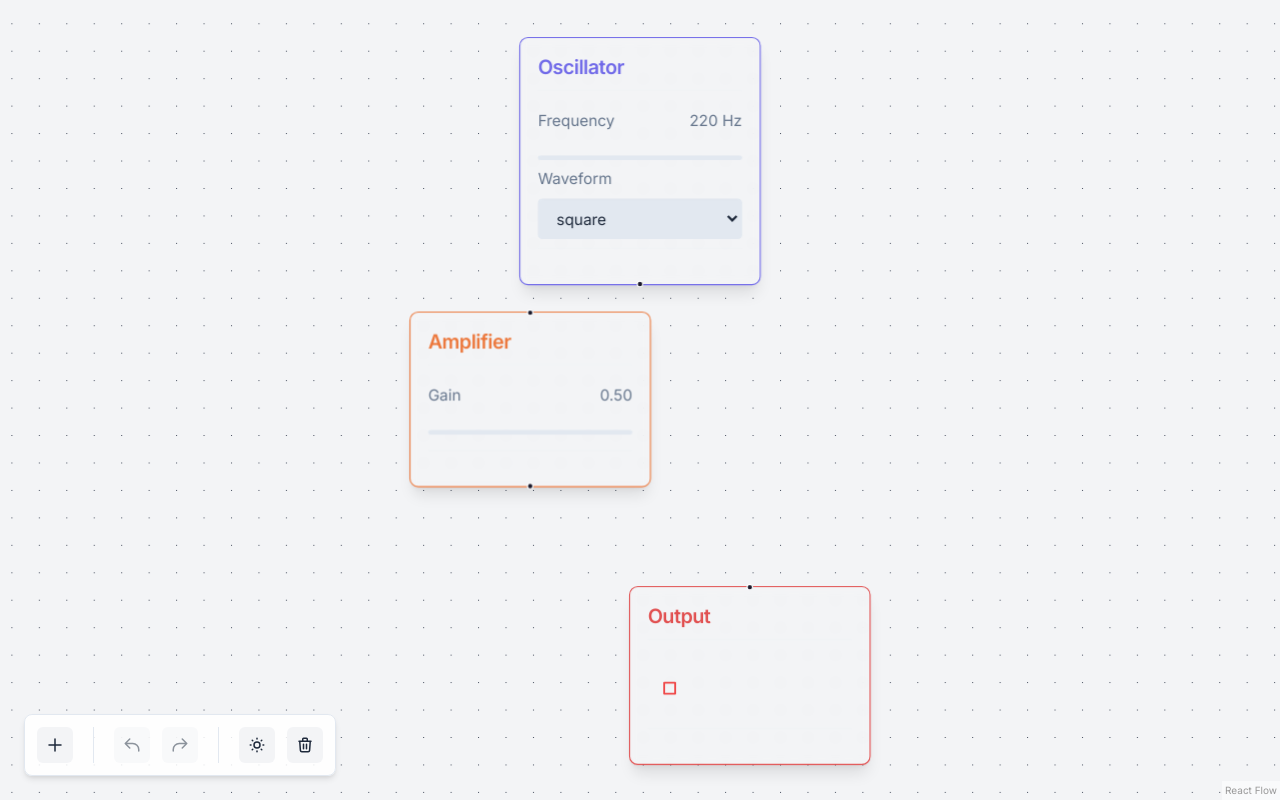
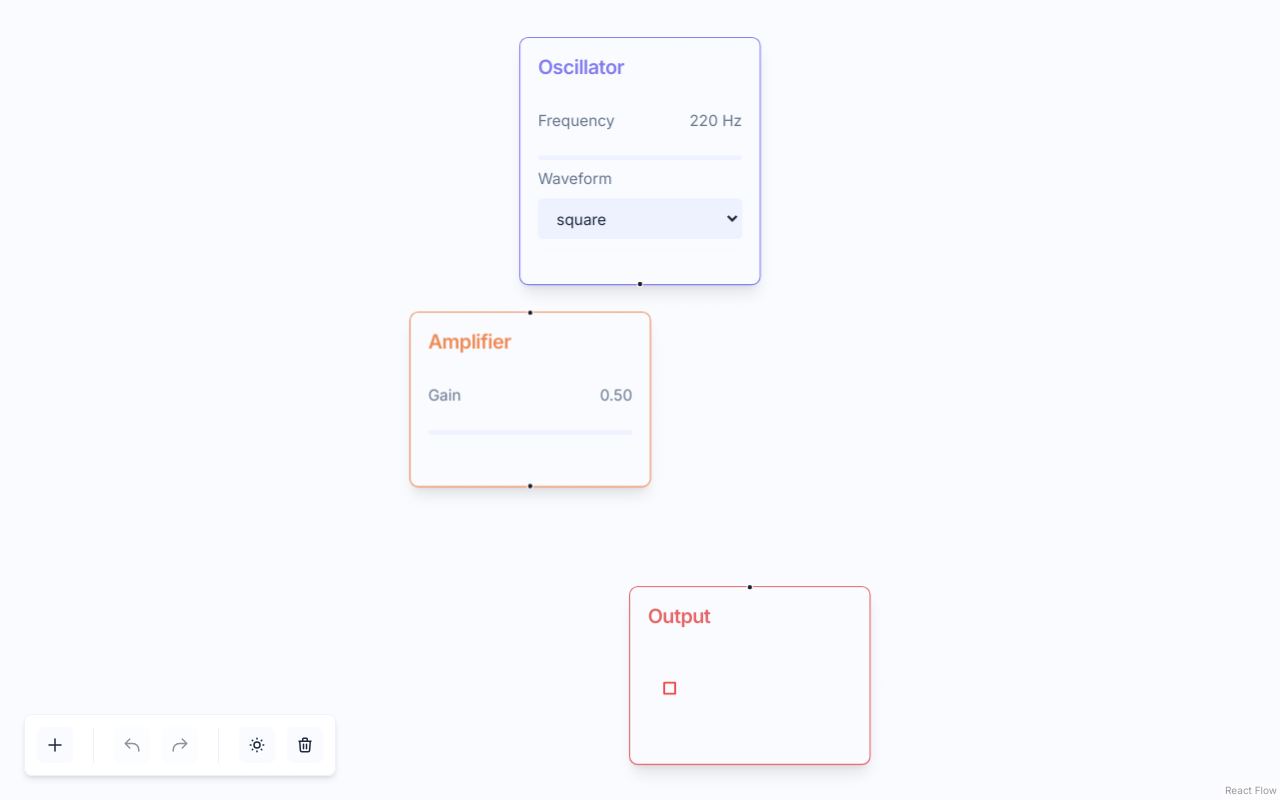
Before and after one commit to Poojan38380/AudioFlow-Studio, a React (Vite) app: page / in a window 1280 px wide. Built offline with nearby package versions, Linux system fonts and the light colour scheme.

Commit message:
Modified background colors for both light and dark themes.

```diff
--- a/src/App.jsx
+++ b/src/App.jsx
@@ -75,10 +75,10 @@ export default function App() {
     <div className="w-full h-full bg-background-primary transition-colors duration-200">
       <ReactFlow {...flowProps}>
         <Background
-          gap={[25, 25]}
+          gap={[20, 20]}
           size={1}
           color="currentColor"
-          className="text-background-tertiary/20"
+          className="text-background-tertiary"
           variant="dots"
         />
       </ReactFlow>
--- a/src/index.css
+++ b/src/index.css
@@ -5,47 +5,47 @@
 
 @layer base {
   :root {
-    /* Light theme variables */
+    /* Light theme variables - Updated for softer look */
     --color-primary-main: #6366f1;
     --color-primary-light: #818cf8;
     --color-primary-dark: #4f46e5;
     --color-primary-contrast: #ffffff;
 
-    --color-background-primary: #f3f4f6;
+    --color-background-primary: #fafbff;
     --color-background-secondary: rgba(255, 255, 255, 0.85);
-    --color-background-tertiary: #e2e8f0;
+    --color-background-tertiary: #eef2ff;
 
     --color-text-primary: #1e293b;
     --color-text-secondary: #64748b;
     --color-text-disabled: #94a3b8;
 
-    /* Vibrant node colors for light theme */
-    --color-nodes-audio: rgba(79, 70, 229, 0.8);
-    --color-nodes-effect: rgba(234, 88, 12, 0.8);
-    --color-nodes-input: rgba(5, 150, 105, 0.8);
-    --color-nodes-output: rgba(220, 38, 38, 0.8);
+    /* Softer node colors for light theme */
+    --color-nodes-audio: rgba(79, 70, 229, 0.7);
+    --color-nodes-effect: rgba(234, 88, 12, 0.7);
+    --color-nodes-input: rgba(5, 150, 105, 0.7);
+    --color-nodes-output: rgba(220, 38, 38, 0.7);
   }
 
   [data-theme="dark"] {
-    /* Dark theme variables - softer, easier on the eyes */
+    /* Dark theme variables - Updated for softer look */
     --color-primary-main: #818cf8;
     --color-primary-light: #6366f1;
     --color-primary-dark: #4f46e5;
     --color-primary-contrast: #ffffff;
 
-    --color-background-primary: #0f172a;
+    --color-background-primary: #1a1f35;
     --color-background-secondary: rgba(31, 41, 55, 0.85);
-    --color-background-tertiary: #374151;
+    --color-background-tertiary: #2a3347;
 
     --color-text-primary: #f1f5f9;
     --color-text-secondary: #cbd5e1;
     --color-text-disabled: #64748b;
 
-    /* Vibrant node colors for dark theme */
-    --color-nodes-audio: rgba(129, 140, 248, 0.8);
-    --color-nodes-effect: rgba(251, 146, 60, 0.8);
-    --color-nodes-input: rgba(52, 211, 153, 0.8);
-    --color-nodes-output: rgba(248, 113, 113, 0.8);
+    /* Softer node colors for dark theme */
+    --color-nodes-audio: rgba(129, 140, 248, 0.7);
+    --color-nodes-effect: rgba(251, 146, 60, 0.7);
+    --color-nodes-input: rgba(52, 211, 153, 0.7);
+    --color-nodes-output: rgba(248, 113, 113, 0.7);
   }
 
   html {
```
